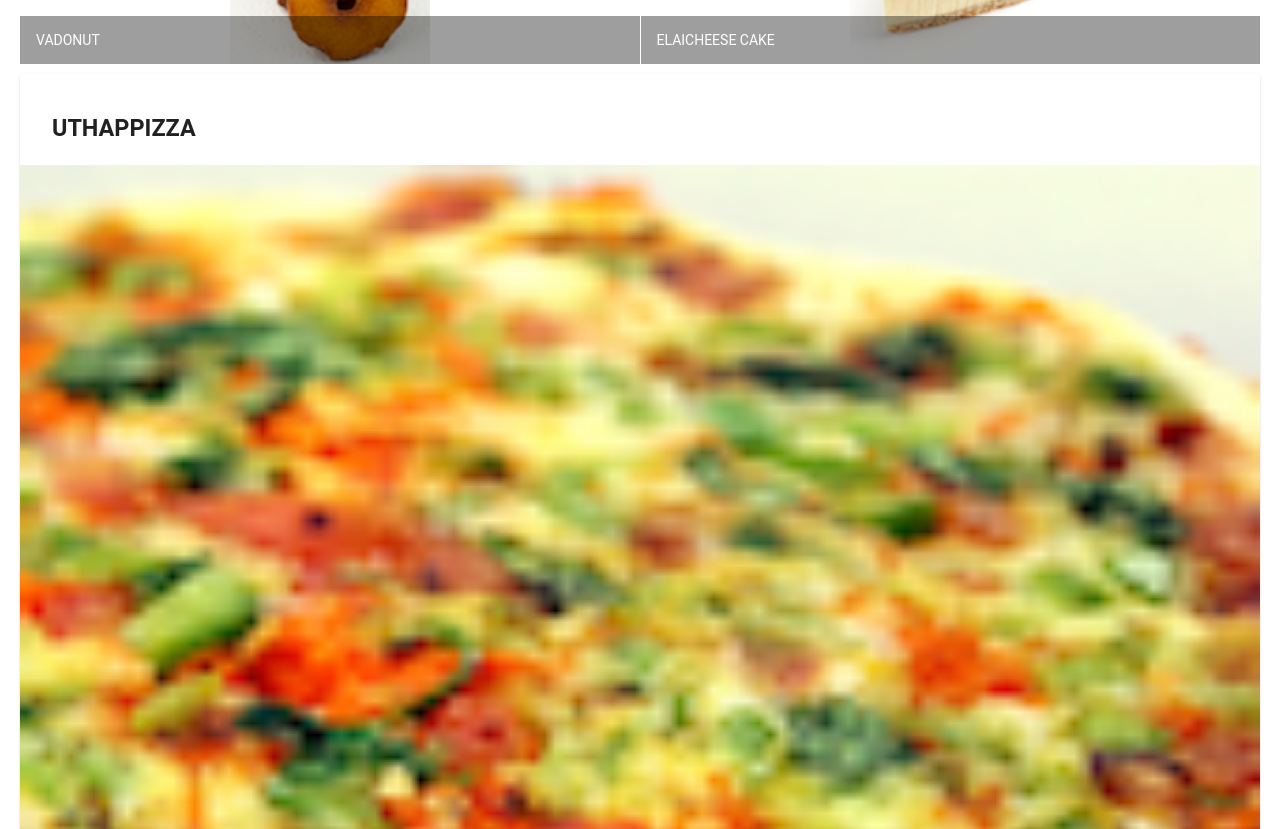
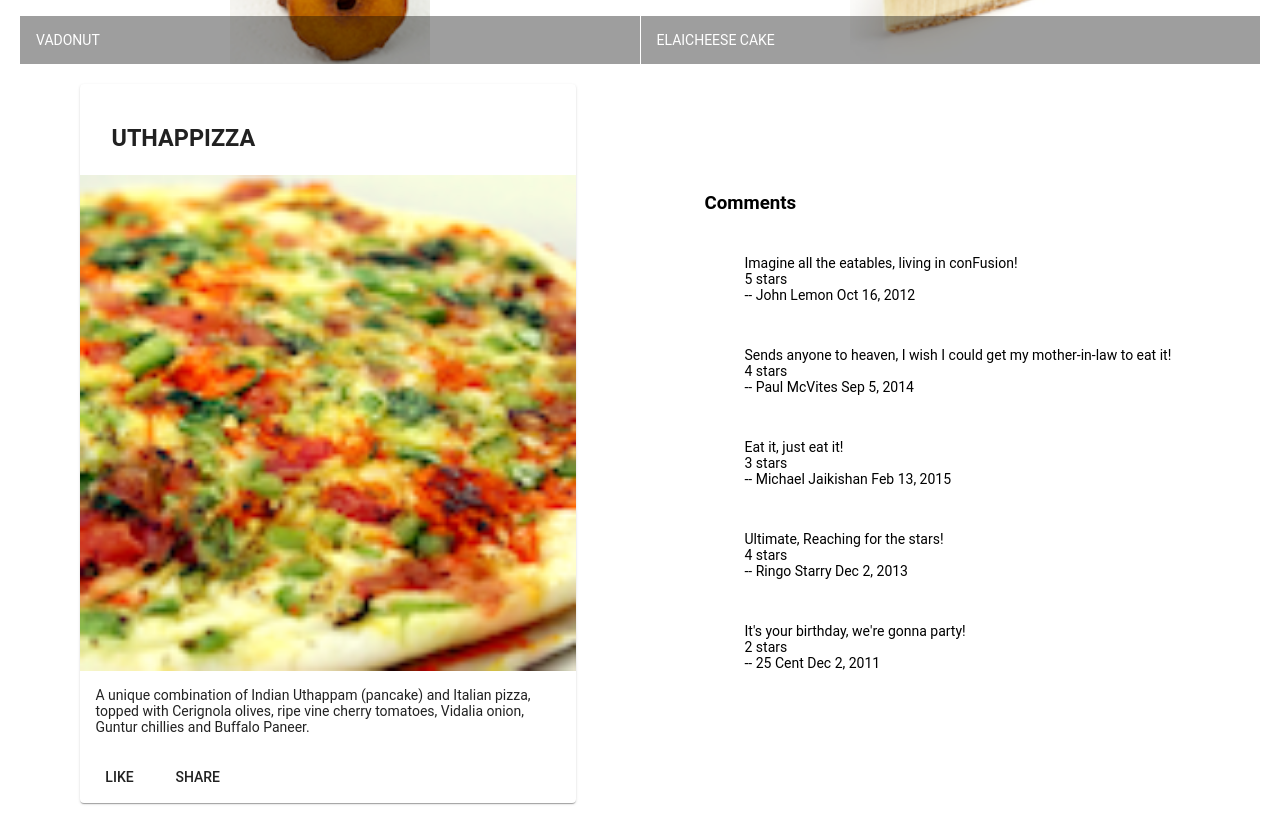
Before and after one commit to mjudge4/conFusion, an Angular app: page / in a window 1280 px wide. Shown: the part 500-1329 px from the top of the page. Built offline with nearby package versions, Linux system fonts and the light colour scheme.

Commit message:
tasks complete

```diff
--- a/src/app/app.component.html
+++ b/src/app/app.component.html
@@ -1,2 +1,3 @@
 <mat-toolbar color="primary"><span>Ristorante Con Fusion</span></mat-toolbar>
 <app-menu></app-menu>
+<app-dishdetail></app-dishdetail>
--- a/src/app/app.module.ts
+++ b/src/app/app.module.ts
@@ -12,12 +12,14 @@
 import { MatGridListModule } from '@angular/material/grid-list';
 import { MatCardModule } from '@angular/material/card';
 import { MatButtonModule } from '@angular/material/button';
+import { DishdetailComponent } from './dishdetail/dishdetail.component';
 
 
 @NgModule({
   declarations: [
     AppComponent,
-    MenuComponent
+    MenuComponent,
+    DishdetailComponent
   ],
   imports: [
     BrowserModule,
--- /dev/null
+++ b/src/app/dishdetail/dishdetail.component.html
@@ -0,0 +1,48 @@
+<div class="container"
+    fxLayout="row"
+    fxLayout.sm="column"
+    fxLayout.xs="column"
+    fxLayoutAlign.gt-md="space-around center"
+    fxLayoutGap="10px"
+    fxLayoutGap.xs="0">
+
+  <div fxFlex="40">
+    <mat-card *ngIf="dish">
+      <mat-card-header>
+        <mat-card-title>
+          <h3>{{dish.name | uppercase}}</h3>
+        </mat-card-title>
+      </mat-card-header>
+      <img mat-card-image src={{dish.image}} alt={{dish.name}}>
+      <mat-card-content>
+        <p>{{dish.description}}
+        </p>
+      </mat-card-content>
+      <mat-card-actions>
+        <button mat-button>LIKE</button>
+        <button mat-button>SHARE</button>
+      </mat-card-actions>
+    </mat-card>
+
+  </div>
+
+  <div fxFlex="40">
+  	<h3> Comments </h3>
+    <mat-list *ngIf="dish">
+
+      <mat-grid-tile-footer *ngFor="let com of dish.comments">
+      	<ul style="list-style-type:none">
+	      	<p>
+		      <li> {{com.comment}} </li>
+		      <li> {{com.rating}} stars</li>
+		      <li> -- {{com.author}} {{com.date | date}} </li>
+		   </p>
+		   <br>
+  		</ul>
+
+      </mat-grid-tile-footer>
+
+    </mat-list>
+  </div>
+
+</div>
--- /dev/null
+++ b/src/app/dishdetail/dishdetail.component.ts
@@ -0,0 +1,61 @@
+import { Component, OnInit } from '@angular/core';
+
+const DISH = {
+  id: '0',
+  name: 'Uthappizza',
+  image: '/assets/images/uthappizza.png',
+  category: 'mains',
+  featured: true,
+  label: 'Hot',
+  price: '4.99',
+  // tslint:disable-next-line:max-line-length
+  description: 'A unique combination of Indian Uthappam (pancake) and Italian pizza, topped with Cerignola olives, ripe vine cherry tomatoes, Vidalia onion, Guntur chillies and Buffalo Paneer.',
+  comments: [
+       {
+           rating: 5,
+           comment: 'Imagine all the eatables, living in conFusion!',
+           author: 'John Lemon',
+           date: '2012-10-16T17:57:28.556094Z'
+       },
+       {
+           rating: 4,
+           comment: 'Sends anyone to heaven, I wish I could get my mother-in-law to eat it!',
+           author: 'Paul McVites',
+           date: '2014-09-05T17:57:28.556094Z'
+       },
+       {
+           rating: 3,
+           comment: 'Eat it, just eat it!',
+           author: 'Michael Jaikishan',
+           date: '2015-02-13T17:57:28.556094Z'
+       },
+       {
+           rating: 4,
+           comment: 'Ultimate, Reaching for the stars!',
+           author: 'Ringo Starry',
+           date: '2013-12-02T17:57:28.556094Z'
+       },
+       {
+           rating: 2,
+           comment: 'It\'s your birthday, we\'re gonna party!',
+           author: '25 Cent',
+           date: '2011-12-02T17:57:28.556094Z'
+       }
+   ]
+};
+
+@Component({
+  selector: 'app-dishdetail',
+  templateUrl: './dishdetail.component.html',
+  styleUrls: ['./dishdetail.component.scss']
+})
+export class DishdetailComponent implements OnInit {
+
+	dish = DISH;
+
+  constructor() { }
+
+  ngOnInit() {
+  }
+
+}
--- a/src/app/menu/menu.component.html
+++ b/src/app/menu/menu.component.html
@@ -20,23 +20,7 @@
   </mat-grid-list>
   </div>
 
-  <div fxFlex *ngIf="selectedDish">
-    <mat-card>
-      <mat-card-header>
-        <mat-card-title>
-          <h3>{{selectedDish.name | uppercase}}</h3>
-        </mat-card-title>
-      </mat-card-header>
-      <img mat-card-image src={{selectedDish.image}} alt={{selectedDish.name}}>
-      <mat-card-content>
-        <p>{{selectedDish.description}}
-        </p>
-      </mat-card-content>
-      <mat-card-actions>
-        <button mat-button>LIKE</button>
-        <button mat-button>SHARE</button>
-      </mat-card-actions>
-    </mat-card>
-  </div>
+
+
 
 </div>
```
Also changed, not shown: src/app/dishdetail/dishdetail.component.scss (added), 1 other file (tests, documents, lock files or other folders).
